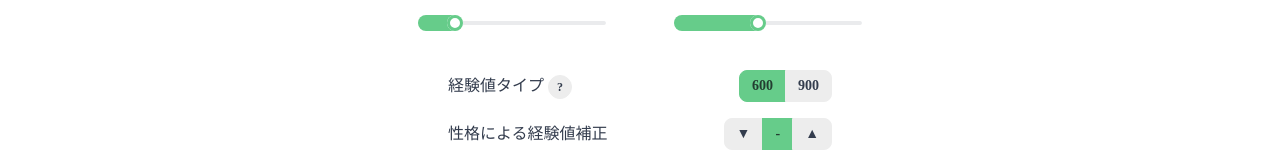
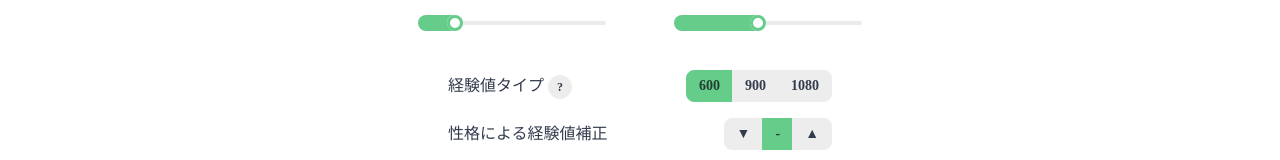
Before and after one commit to Kerusu-1984/pokemon-sleep-calc-required-candy, a SvelteKit app: page / in a window 1280 px wide. Shown: the part 186-346 px from the top of the page. Built offline with nearby package versions, Linux system fonts and the light colour scheme; a web font is replaced by a local one.

Commit message:
1080族追加

```diff
--- a/src/lib/index.ts
+++ b/src/lib/index.ts
@@ -13,7 +13,7 @@ const dreamShardsPerCandy = [
 
 const baseExp = 25;
 
-export type ExpTable = '600' | '900';
+export type ExpTable = '600' | '900' | '1080';
 
 export const calcRequiredExp = (
 	currentLevel: number,
@@ -58,5 +58,8 @@ export const adjustRequiredExpWithExpTable = (exp: number, expTable: ExpTable):
 	if (expTable === '900') {
 		return Math.ceil(exp * 1.5);
 	}
+	if (expTable === '1080') {
+		return Math.ceil(exp * 1.8);
+	}
 	return exp;
 };
--- a/src/routes/+page.svelte
+++ b/src/routes/+page.svelte
@@ -49,6 +49,10 @@
 						<div>900:</div>
 						<div class="ml-2">ヨーギラス系統、ミニリュウ系統</div>
 					</div>
+					<div class="flex">
+						<div>1080:</div>
+						<div class="ml-2">ライコウ</div>
+					</div>
 				</div>
 			</div>
 			<label class="modal-backdrop" for="exp_table_modal">Close</label>
@@ -69,6 +73,13 @@
 				name="exp-table"
 				aria-label="900"
 				on:change={() => (expTable = '900')}
+			/>
+			<input
+				class="join-item btn btn-sm"
+				type="radio"
+				name="exp-table"
+				aria-label="1080"
+				on:change={() => (expTable = '1080')}
 			/>
 		</div>
 	</div>
```
